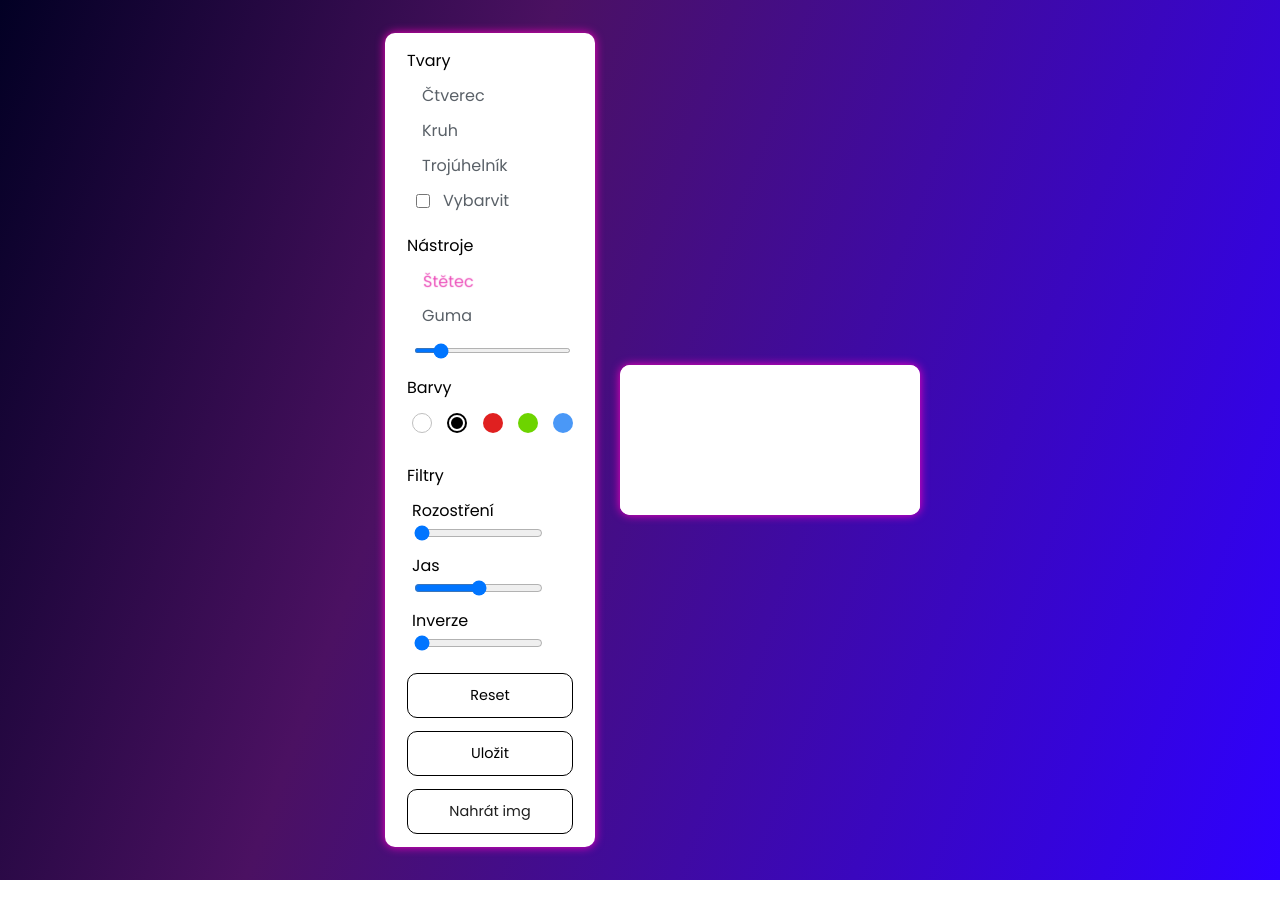
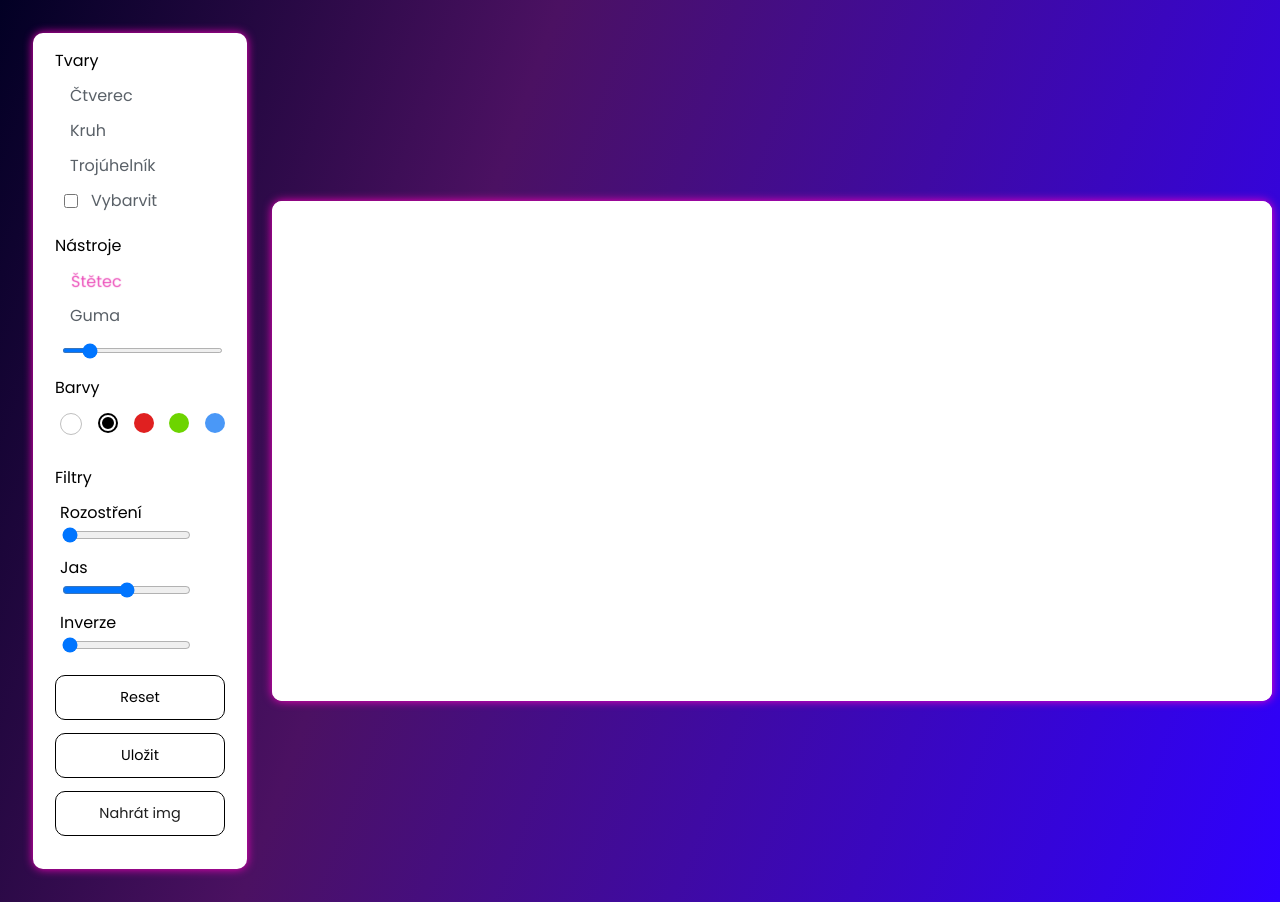
Before and after one commit to kutscheraa/PGR, a plain HTML site: page index.html in a window 1280 px wide. Before the commit the page ends 880 px from the top, so only its background shows below. Drawn offline with Linux system fonts and the light colour scheme.

Commit message:
updated canvas size, fixed resolution problems

```diff
--- a/style.css
+++ b/style.css
@@ -2,14 +2,12 @@
 @import url('https://fonts.googleapis.com/css2?family=Poppins:wght@400;500;600&display=swap');
 *{
   padding: 0;
-  box-sizing: border-box;
   font-family: 'Poppins', sans-serif;
 }
 body{
   display: flex;
   align-items: center;
   justify-content: center;
-  min-height: 100vh;
   background: rgb(2,0,36);
   background: linear-gradient(109.6deg, rgba(2,0,36,1) 0%, rgba(75,17,98,1) 35%, rgba(46,0,255,1) 100%);
 }
@@ -19,12 +17,14 @@ section{
   box-shadow: #fb01c0 0px 0px 10px;
 }
 .tools-board{
-  width: 210px;
+  display: inline-block;
   padding: 15px 22px 0;
   margin: 25px;
 }
 .tools-board .row{
   margin-bottom: 20px;
+  max-width: 100vw;
+  max-height: 100vh;
 }
 .row .options{
   list-style: none;
@@ -159,6 +159,14 @@ section{
   display: flex;
 }
 .drawing-board canvas{
-  width: 100%;
-  height: 100%;
+  min-width: 500px;
+  min-height: 500px;
+  display: flex;
 }
+
+.container {
+  display: flex;
+  justify-content: center;
+  align-items: center;
+  min-height: 100vh;
+}
```
